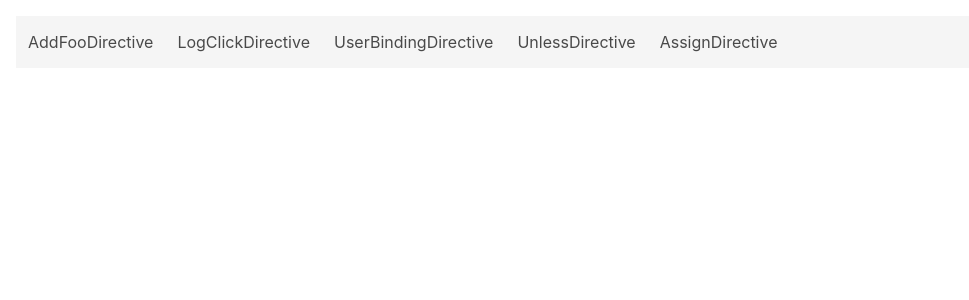
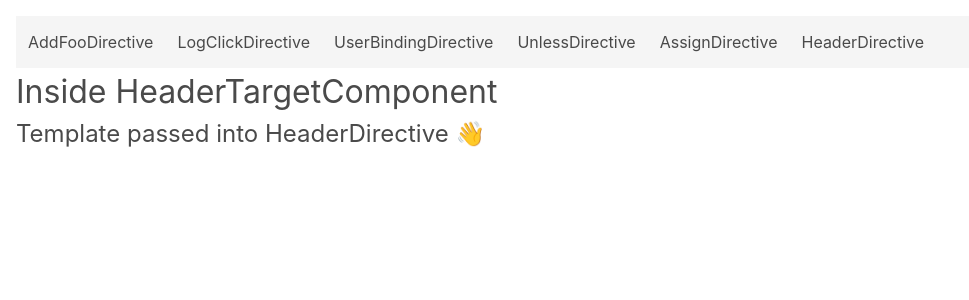
Before and after one commit to similicious/structural-directives-talk, an Angular app: page /structural-directives/header in a window 1280 px wide. Before the commit this address led to /. Shown: the top 300 px of the page, without its empty margins (0-969 px from the left). Built offline with nearby package versions, Linux system fonts and the light colour scheme.

Commit message:
Add header directive

```diff
--- a/src/app/app-routing.module.ts
+++ b/src/app/app-routing.module.ts
@@ -35,6 +35,13 @@ const routes: Routes = [
         (m) => m.AssignModule
       ),
   },
+  {
+    path: 'structural-directives/header',
+    loadChildren: () =>
+      import('./structural-directives/header/header.module').then(
+        (m) => m.HeaderModule
+      ),
+  },
 ];
 
 @NgModule({
--- a/src/app/app.component.html
+++ b/src/app/app.component.html
@@ -19,6 +19,11 @@
       [routerLink]="['/', 'structural-directives', 'assign']"
       >AssignDirective</a
     >
+    <a
+      class="navbar-item"
+      [routerLink]="['/', 'structural-directives', 'header']"
+      >HeaderDirective</a
+    >
   </div>
 </nav>
 <router-outlet></router-outlet>
--- /dev/null
+++ b/src/app/structural-directives/header/header-demo.component.html
@@ -0,0 +1,2 @@
+<app-header-target></app-header-target>
+<h1 class="is-size-4" *appHeader>Template passed into HeaderDirective 👋</h1>
--- /dev/null
+++ b/src/app/structural-directives/header/header-target.component.ts
@@ -0,0 +1,15 @@
+import { Component } from '@angular/core';
+import { HeaderService } from './header.service';
+
+@Component({
+  selector: 'app-header-target',
+  template: `
+    <h1 class="is-size-3">Inside HeaderTargetComponent</h1>
+    <ng-container *ngIf="headerService.header$ | async as header">
+      <ng-container *ngTemplateOutlet="header"></ng-container
+    ></ng-container>
+  `,
+})
+export class HeaderTargetComponent {
+  constructor(public headerService: HeaderService) {}
+}
--- /dev/null
+++ b/src/app/structural-directives/header/header.directive.ts
@@ -0,0 +1,16 @@
+import { Directive, TemplateRef } from '@angular/core';
+import { HeaderService } from './header.service';
+
+@Directive({
+  selector: 'ng-template[appHeader]',
+})
+export class HeaderDirective {
+  constructor(
+    private headerSerivce: HeaderService,
+    private templatRef: TemplateRef<any>
+  ) {}
+
+  ngOnInit() {
+    this.headerSerivce.setHeaderTemplate(this.templatRef);
+  }
+}
--- /dev/null
+++ b/src/app/structural-directives/header/header.service.ts
@@ -0,0 +1,16 @@
+import { Injectable, TemplateRef } from '@angular/core';
+import { BehaviorSubject } from 'rxjs';
+
+@Injectable({
+  providedIn: 'root',
+})
+export class HeaderService {
+  private headerSub = new BehaviorSubject<TemplateRef<any> | null>(null);
+  header$ = this.headerSub.asObservable();
+
+  constructor() {}
+
+  setHeaderTemplate(header: TemplateRef<any>) {
+    this.headerSub.next(header);
+  }
+}
```
Also changed, not shown: src/app/structural-directives/header/header-demo.component.ts (added, +7 -0 lines), src/app/structural-directives/header/header.module.ts (added, +15 -0 lines).
